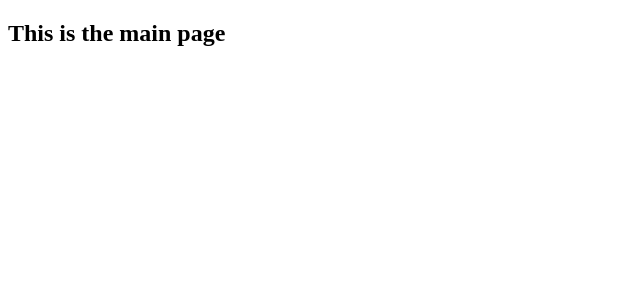
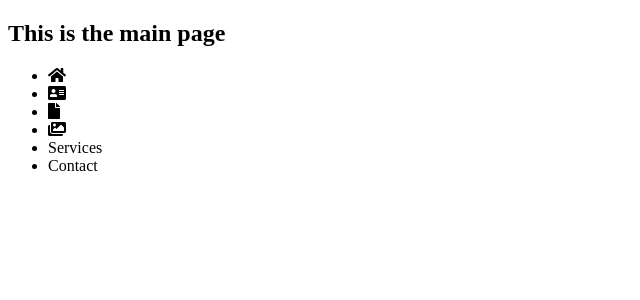
Before and after one commit to IvoTsochev/my-portfolio-react, a React (Create React App) app: page / in a window 1280 px wide. Shown: the top 300 px of the page, without its empty margins (0-640 px from the left). Built offline with nearby package versions, Linux system fonts and the light colour scheme.

Commit message:
added fontAwesome, styled-components, creating the navigation panel

```diff
--- a/package.json
+++ b/package.json
@@ -3,12 +3,16 @@
   "version": "0.1.0",
   "private": true,
   "dependencies": {
+    "@fortawesome/fontawesome-svg-core": "^1.2.32",
+    "@fortawesome/free-solid-svg-icons": "^5.15.1",
+    "@fortawesome/react-fontawesome": "^0.1.13",
     "@testing-library/jest-dom": "^5.11.6",
     "@testing-library/react": "^11.2.2",
     "@testing-library/user-event": "^12.2.2",
     "react": "^17.0.1",
     "react-dom": "^17.0.1",
     "react-scripts": "4.0.1",
+    "styled-components": "^5.2.1",
     "web-vitals": "^0.2.4"
   },
   "scripts": {
--- a/src/App.js
+++ b/src/App.js
@@ -1,7 +1,10 @@
+import Navigation from "./components/Navigation/Navigation";
+
 function App() {
   return (
     <div className="App">
       <h2>This is the main page</h2>
+      <Navigation />
     </div>
   );
 }
--- /dev/null
+++ b/src/components/Navigation/Navigation.jsx
@@ -0,0 +1,33 @@
+import React from "react";
+import { FontAwesomeIcon } from "@fortawesome/react-fontawesome";
+import {
+  faHome,
+  faAddressCard,
+  faFile,
+  faImages,
+} from "@fortawesome/free-solid-svg-icons";
+
+function Navigation() {
+  return (
+    <div className="navigation-container">
+      <ul>
+        <li>
+          <FontAwesomeIcon icon={faHome} />
+        </li>
+        <li>
+          <FontAwesomeIcon icon={faAddressCard} />
+        </li>
+        <li>
+          <FontAwesomeIcon icon={faFile} />
+        </li>
+        <li>
+          <FontAwesomeIcon icon={faImages} />
+        </li>
+        <li>Services</li>
+        <li>Contact</li>
+      </ul>
+    </div>
+  );
+}
+
+export default Navigation;
```
Also changed, not shown: 2 other files (tests, documents, lock files or other folders).
